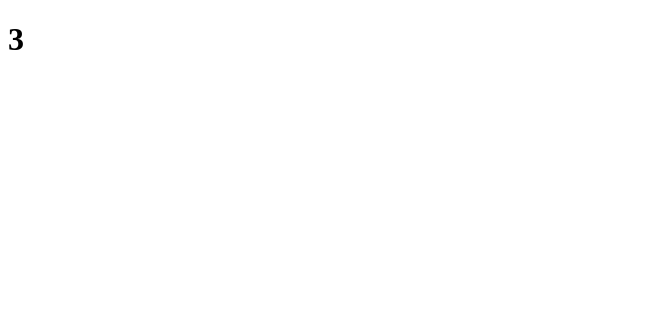
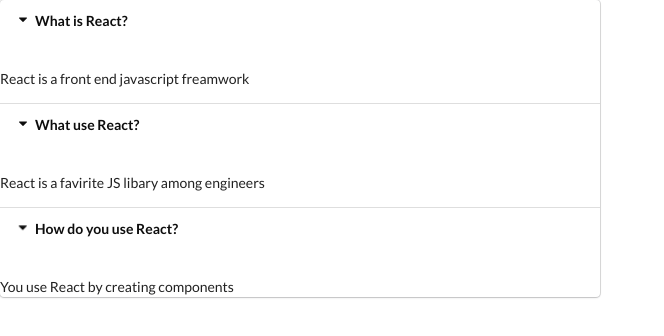
Before and after one commit to Vl4d1s/Widgets, a React (Create React App) app: page / in a window 1280 px wide. Shown: the top 336 px of the page, without its empty margins (0-664 px from the left). Built offline with nearby package versions, Linux system fonts and the light colour scheme.

Commit message:
Helper Functions in Function Components

```diff
--- a/public/index.html
+++ b/public/index.html
@@ -5,6 +5,10 @@
     <link rel="icon" href="%PUBLIC_URL%/favicon.ico" />
     <meta name="viewport" content="width=device-width, initial-scale=1" />
     <meta name="theme-color" content="#000000" />
+    <link
+      rel="stylesheet"
+      href="https://cdnjs.cloudflare.com/ajax/libs/semantic-ui/2.4.1/semantic.min.css"
+    />
     <meta
       name="description"
       content="Web site created using create-react-app"
--- a/src/App.js
+++ b/src/App.js
@@ -17,5 +17,9 @@
 ];
 
 export default () => {
-  return <Accordion items={items} />;
+  return (
+    <div>
+      <Accordion items={items} />
+    </div>
+  );
 };
--- a/src/components/Accordion.js
+++ b/src/components/Accordion.js
@@ -1,7 +1,29 @@
 import React from "react";
 
 const Accordion = ({ items }) => {
-  return <h1>{items.length}</h1>;
+  const onTitleClick = (index) => {
+    console.log("Items clicked", index);
+  };
+
+  const renderedItems = items.map((item, index) => {
+    return (
+      <React.Fragment key={item.title}>
+        <div
+          className="title active"
+          onClick={() => {
+            onTitleClick(index);
+          }}
+        >
+          <i className="dropdown icon"></i>
+          {item.title}
+        </div>
+        <div className="content active"></div>
+        <p>{item.content}</p>
+      </React.Fragment>
+    );
+  });
+
+  return <div className="ui styled accordion">{renderedItems}</div>;
 };
 
 export default Accordion;
```
